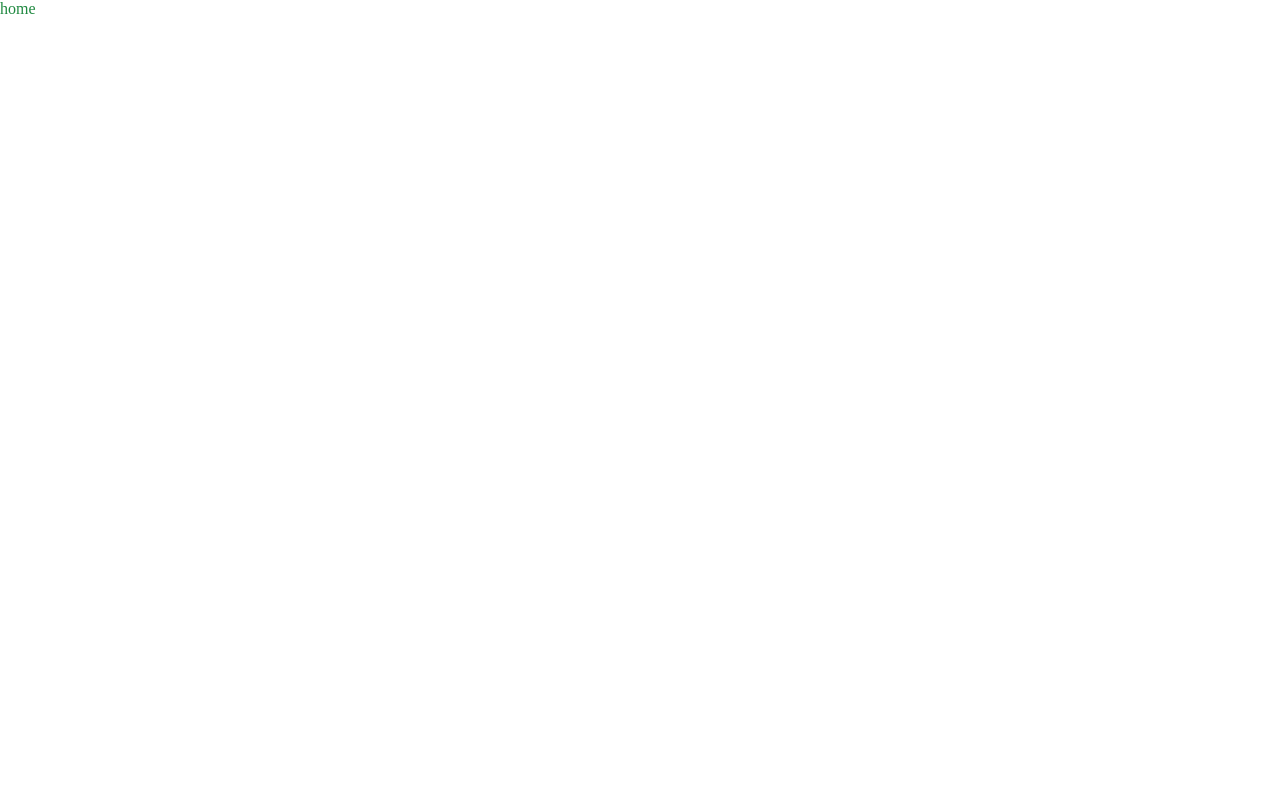
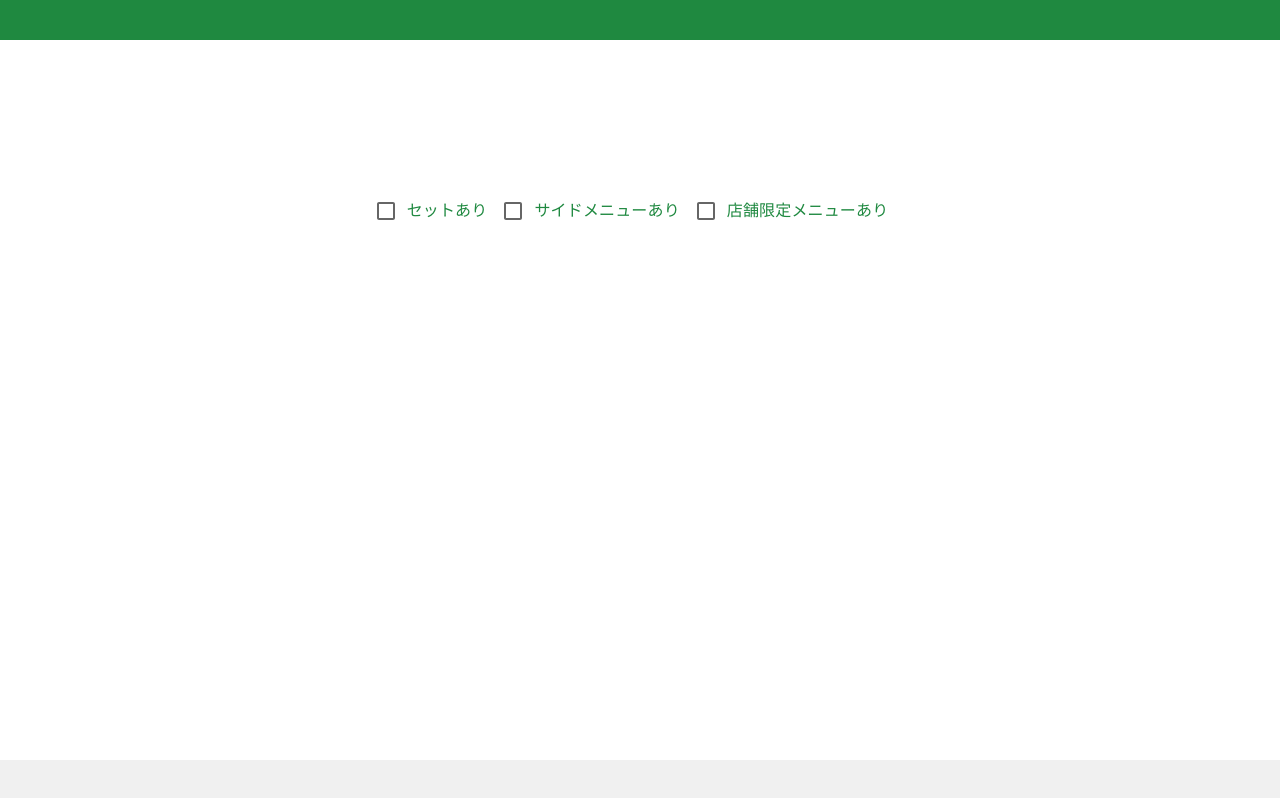
Before and after one commit to kapibara99/subway-combinations, a React (Vite) app in the folder vite-project/: page / in a window 1280 px wide. Built offline with nearby package versions, Linux system fonts and the light colour scheme.

Commit message:
create origin checkbox component next -> redux setting

```diff
--- a/vite-project/package.json
+++ b/vite-project/package.json
@@ -27,6 +27,7 @@
     "@types/react": "^18.0.0",
     "@types/react-dom": "^18.0.0",
     "@types/request": "^2.48.8",
+    "@vitejs/plugin-legacy": "^1.8.2",
     "@vitejs/plugin-react": "^1.3.0",
     "cheerio": "^1.0.0-rc.10",
     "json-cyclic": "^1.0.2",
--- a/vite-project/src/common/scss/_variable.scss
+++ b/vite-project/src/common/scss/_variable.scss
@@ -5,16 +5,34 @@
 $mainGreen : #1F8940;
 $lightGreen : #8BCD32;
 $darkGreen : #028940;
+$gray : #F0F0F0;
 $white : #FFFFFF;
 
 // accent
 $accentYellow : #FFC20D;
 
-
 // text and link
-$textColor : #454545;
-
-// others
+$text : #454545;
 $weak : #CDCDCD;
 
+
 // media query mixin
+$breakpoints: (
+  'sp': 'screen and (max-width: 599px)',
+  'sp-mini': 'screen and (max-width: 359px)',
+  'pc': 'screen and (min-width: 600px)',
+  'tablet': 'screen and (min-width: 600px) and (max-width: 1024px)',
+  'pc-wrap': 'screen and (min-width: 1024px)',
+) !default;
+
+@mixin mq($breakpoint: pc) {
+  @media #{map-get($breakpoints, $breakpoint)} {
+    @content;
+  }
+}
+
+
+// width col size
+$maxContentPC : 1440px;
+$maxContentSP : 450px;
+$widthWrap  : 95%;
--- a/vite-project/src/common/scss/common.scss
+++ b/vite-project/src/common/scss/common.scss
@@ -1,4 +1,36 @@
 body{
+  position: relative;
   background-color: $white;
+  min-height: 100vh;
+  padding-bottom: 40px;
   color: $mainGreen;
 }
+
+main{
+  width: $widthWrap;
+  max-width: $maxContentSP;
+  margin: auto;
+  @include mq(){
+    max-width: $maxContentPC;
+  }
+}
+
+header{
+  background-color: $mainGreen;
+  min-height: 40px;
+  margin-bottom: 100px;
+  color: $white;
+  @include mq(){
+    margin-bottom: 150px;
+  }
+}
+
+footer{
+  position: absolute;
+  bottom: 0;
+  left: 0;
+  background-color: $gray;
+  width: 100%;
+  min-height: 40px;
+  color: $text;
+}
--- /dev/null
+++ b/vite-project/src/components/CheckBoxOrigin/CheckBoxOrigin.tsx
@@ -0,0 +1,17 @@
+import { useState , useEffect } from 'react'
+//mui
+import {Checkbox , FormControlLabel} from '@mui/material';
+
+export const CheckBoxOrigin = (prop:checkBoxType) => {
+  const [isChecked , setIsChecked] = useState(false);
+  const {id , label} = prop;
+  let {checked} = prop;
+  checked = isChecked
+  const handleChange = (e:React.ChangeEvent<HTMLInputElement>) => {
+    setIsChecked(e.target.checked);
+    checked = isChecked;
+  }
+  return (
+    <FormControlLabel key={String(id)} control={<Checkbox onChange={((e) => handleChange(e))} checked={checked}/>} label={label} />
+  )
+}
--- /dev/null
+++ b/vite-project/src/components/checkList/checkList.scss
@@ -0,0 +1,21 @@
+@charset "UTF-8";
+
+.c-checkList{
+  $root : &;
+  @include mq(){
+    text-align: center;
+  }
+  &__inner{
+    @include mq(){
+      display: inline-flex;
+      flex-wrap: nowrap;
+      align-items: center;
+      justify-content: center;
+    }
+    > label{
+      :last-of-type{
+        margin: 0;
+      }
+    }
+  }
+}
--- a/vite-project/src/index.scss
+++ b/vite-project/src/index.scss
@@ -7,6 +7,8 @@
   margin: 0;
 }
 
-@import "./common//scss//variable";
+@import "./common/scss/variable";
 
 @import "./common/scss/common";
+
+// @import "./components/checkList/checkList.scss";
--- a/vite-project/src/pages/Home.tsx
+++ b/vite-project/src/pages/Home.tsx
@@ -1,7 +1,33 @@
-import { useState , useEffect } from 'react'
+//mui
+import { useEffect, useState } from 'react';
+import { CheckBoxOrigin } from '../components/CheckBoxOrigin/CheckBoxOrigin';
+
+// styles
+import "../components/checkList/checkList.scss"
+
+const checkBoxLabels = [
+  "セットあり",
+  "サイドメニューあり",
+  "店舗限定メニューあり"
+]
+const checkFlags = checkBoxLabels.map((v)=>false);
+
+
 
 export const Home = () => {
-  return (
-    <main>home</main>
+
+    return (
+    <main>
+      <div className="c-checkList">
+        <div className="c-checkList__inner">
+        {checkBoxLabels.map((item,i)=>{
+          i += 1
+          return (
+            <CheckBoxOrigin key={item} id={String(i)} label={item} checked={checkFlags[i]}/>
+          )
+        })}
+        </div>
+      </div>
+    </main>
   )
 }
--- a/vite-project/vite.config.ts
+++ b/vite-project/vite.config.ts
@@ -1,7 +1,25 @@
 import { defineConfig } from 'vite'
 import react from '@vitejs/plugin-react'
+import legacy from '@vitejs/plugin-legacy'
 
 // https://vitejs.dev/config/
 export default defineConfig({
-  plugins: [react()]
+  plugins: [
+    react(),
+    legacy({
+      targets: ['ie >= 11'],
+      additionalLegacyPolyfills: ['regenerator-runtime/runtime']
+    }),
+  ],
+  base: './' ,
+  css: {
+    preprocessorOptions:{
+      scss:{//共通読み込みのファイルを指定
+        additionalData: `
+        @import "/src/common/scss/_variable.scss";
+        @import "/src/common/scss/common.scss";
+        `
+      }
+    }
+  }
 })
```
Also changed, not shown: vite-project/src/App.css (deleted, +0 -42 lines), vite-project/src/components/@types/element.d.ts (added, +13 -0 lines), 1 other file (tests, documents, lock files or other folders).
